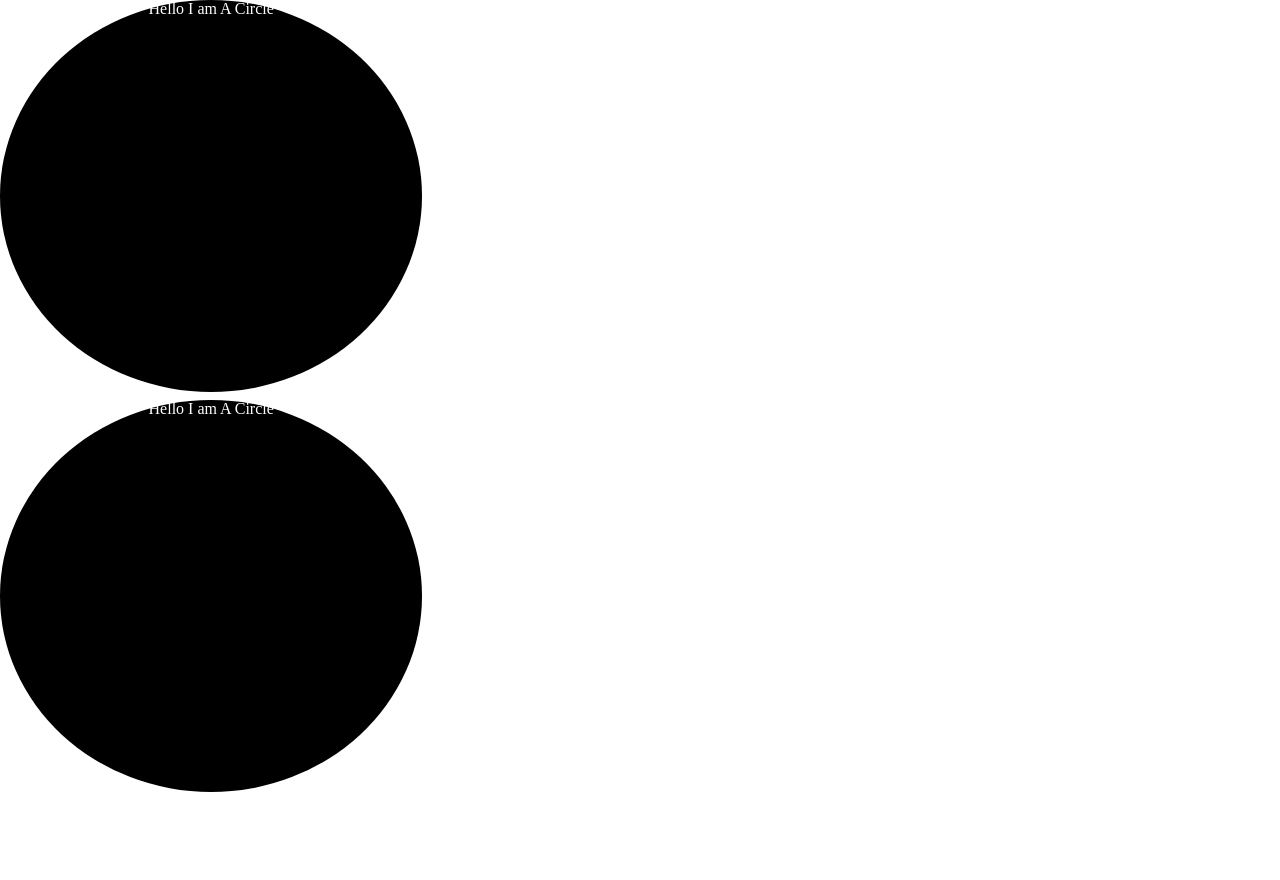
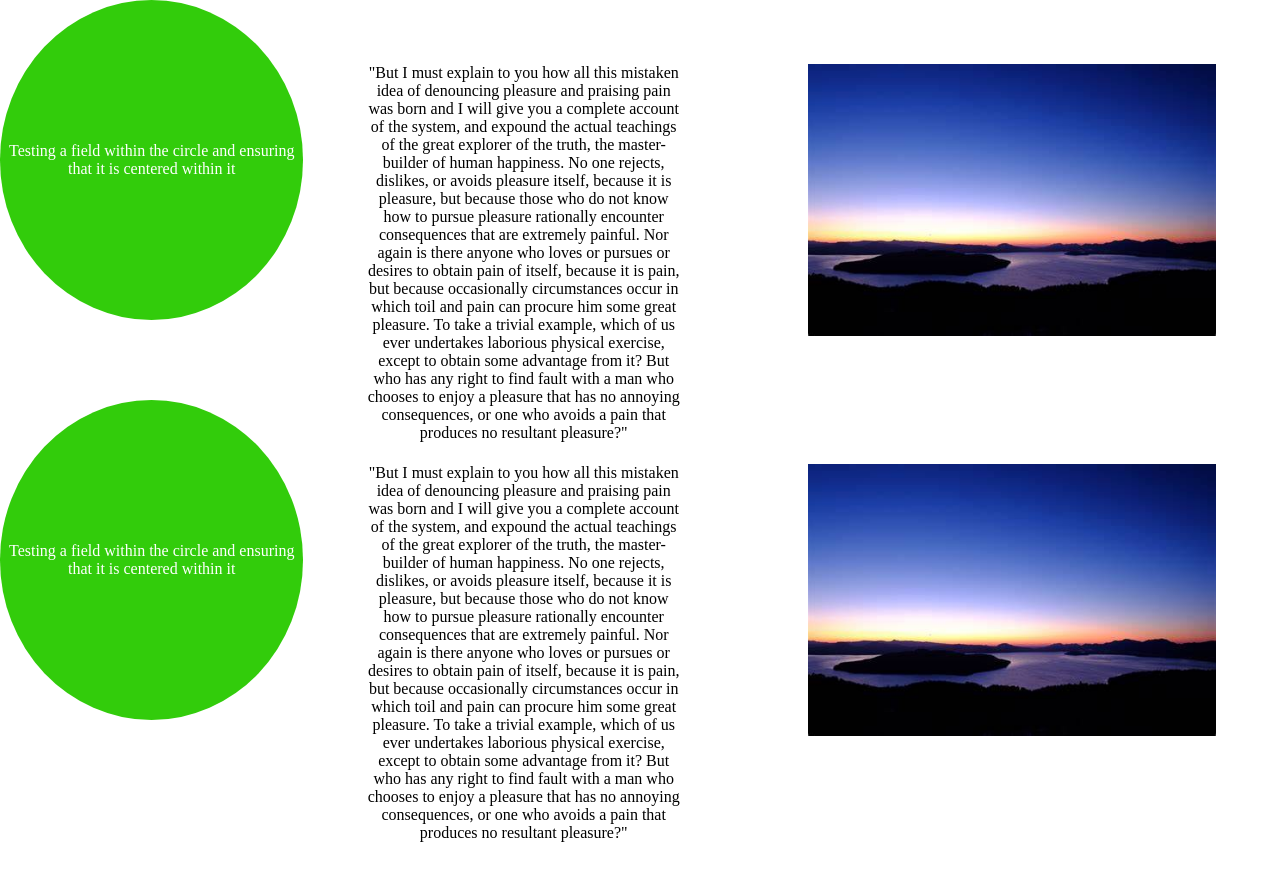
Before and after one commit to aalsabag/graph-traversal-animated, an Angular app: page / in a window 1280 px wide. Shown: the top 880 px of the page. Before the commit the page ends 800 px from the top, so only its background shows below. Built offline with nearby package versions, Linux system fonts and the light colour scheme.

Commit message:
three components of a node element

```diff
--- a/src/app/node-element/node-element.component.css
+++ b/src/app/node-element/node-element.component.css
@@ -1,12 +1,36 @@
-#container {
+.flex-container {
     width: 100%;
     height: 100%;
+    text-align: right;
+    display: flex;
 }
 .circle {
     width: 33%;
-    height:98%;
+    height:80%;
     border-radius: 50%;
     color: #fff;
     text-align: center;
-    background: #000
+    background: rgb(50, 204, 11);
+    display: inline-flex; /* or inline-flex */
+    align-items: center;
+    justify-content: center;
   }
+
+#text {
+    width: 34%;
+    height: 90%;
+    align-items: center;
+    justify-content: center;
+    text-align: center;
+    padding-top: 5%;
+    padding-bottom: 5%;
+    padding-left: 5%;
+    padding-right: 5%;
+}
+
+#node-image {
+    padding-top: 5%;
+    padding-bottom: 5%;
+    padding-left: 5%;
+    padding-right: 5%;
+}
--- a/src/app/node-element/node-element.component.html
+++ b/src/app/node-element/node-element.component.html
@@ -1,7 +1,12 @@
 <html>
 <body>
-<div id="container">
-    <div class="circle">Hello I am A Circle</div>
+<div id="container" class="flex-container">
+    <div class="circle">Testing a field within the circle and ensuring that it is centered within it</div>
+    <div id="text">
+        "But I must explain to you how all this mistaken idea of denouncing pleasure and praising pain was born and I will give you a complete account of the system, and expound the actual teachings of the great explorer of the truth, the master-builder of human happiness. No one rejects, dislikes, or avoids pleasure itself, because it is pleasure, but because those who do not know how to pursue pleasure rationally encounter consequences that are extremely painful. Nor again is there anyone who loves or pursues or desires to obtain pain of itself, because it is pain, but because occasionally circumstances occur in which toil and pain can procure him some great pleasure. To take a trivial example, which of us ever undertakes laborious physical exercise, except to obtain some advantage from it? But who has any right to find fault with a man who chooses to enjoy a pleasure that has no annoying consequences, or one who avoids a pain that produces no resultant pleasure?"
+    </div>
+    <img id="node-image" src="/assets/images/lake.jpg" alt="image">
 </div>
+
 </body>
 </html>
```
Also changed, not shown: src/assets/images/lake.jpg (added).
